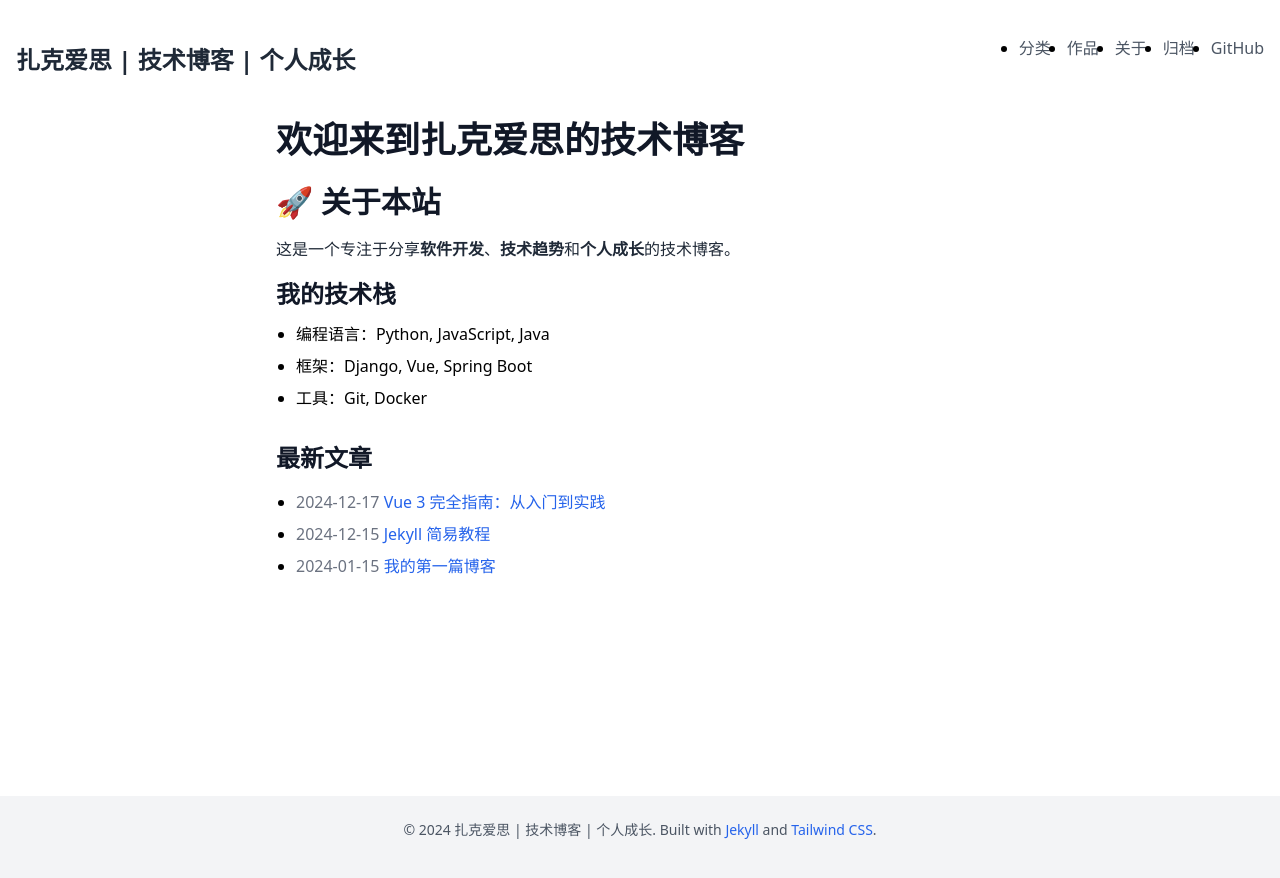
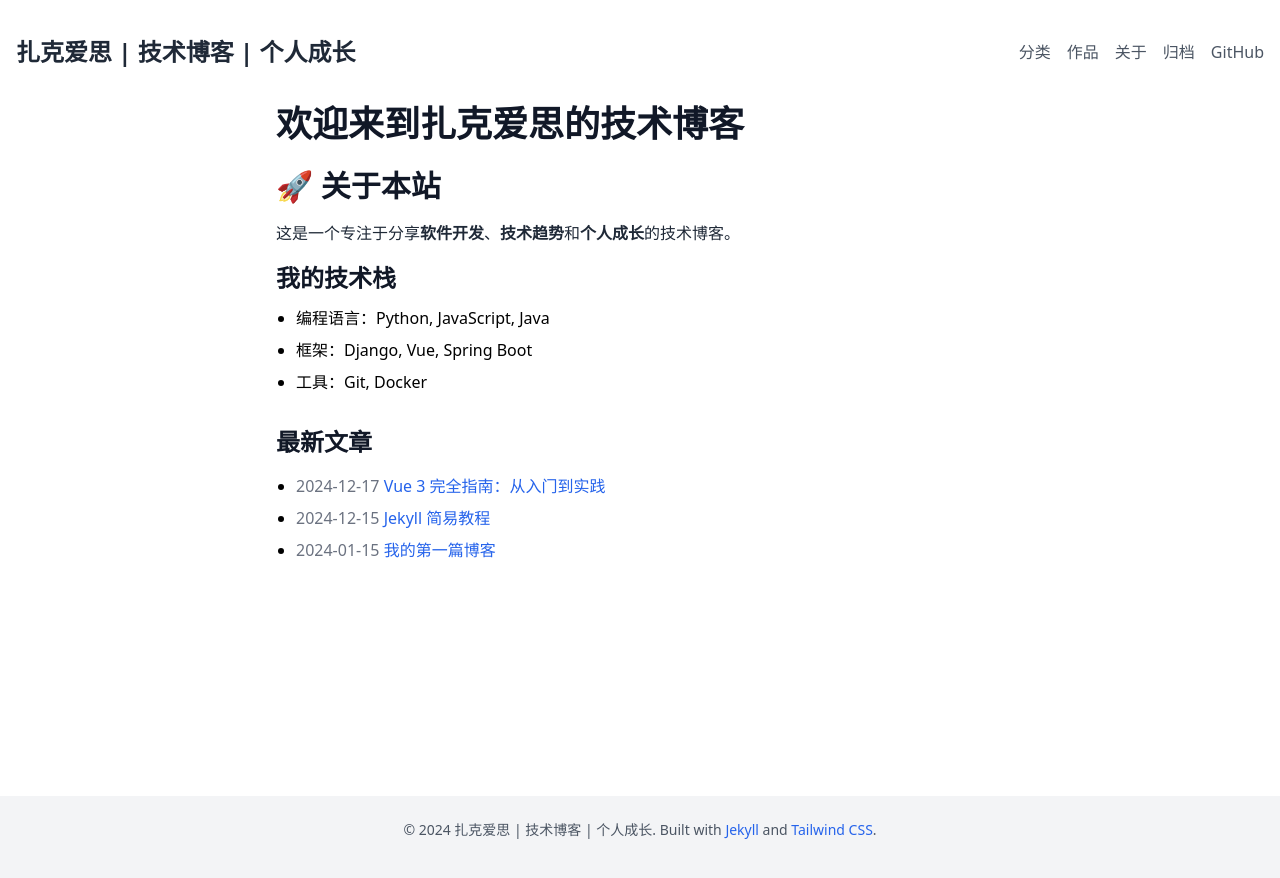
Before and after one commit to zachthinking/zachthinking.github.io, a Jekyll site: the page built from index.md, in a window 1280 px wide. Shown: the top 878 px of the page. Built offline with Jekyll 4.4.1, drawn with Linux system fonts in a browser that asks for light colours.

Commit message:
修复标题栏的样式问题

```diff
--- a/assets/css/main.css
+++ b/assets/css/main.css
@@ -673,6 +673,24 @@ video {
   --tw-text-opacity: 1;
   color: rgb(37 99 235 / var(--tw-text-opacity, 1));
 }
+/* 导航栏样式 */
+nav ul {
+  margin: 0px;
+  list-style-type: none;
+  padding: 0px;
+}
+nav li {
+  margin: 0px;
+}
+nav li a {
+  --tw-text-opacity: 1;
+  color: rgb(75 85 99 / var(--tw-text-opacity, 1));
+  text-decoration-line: none;
+}
+nav li a:hover {
+  --tw-text-opacity: 1;
+  color: rgb(37 99 235 / var(--tw-text-opacity, 1));
+}
 /* TOC 样式 */
 .post-toc-container {
   float: right;
```
Also changed, not shown: assets/css/tailwind.css (+13 -0 lines).
